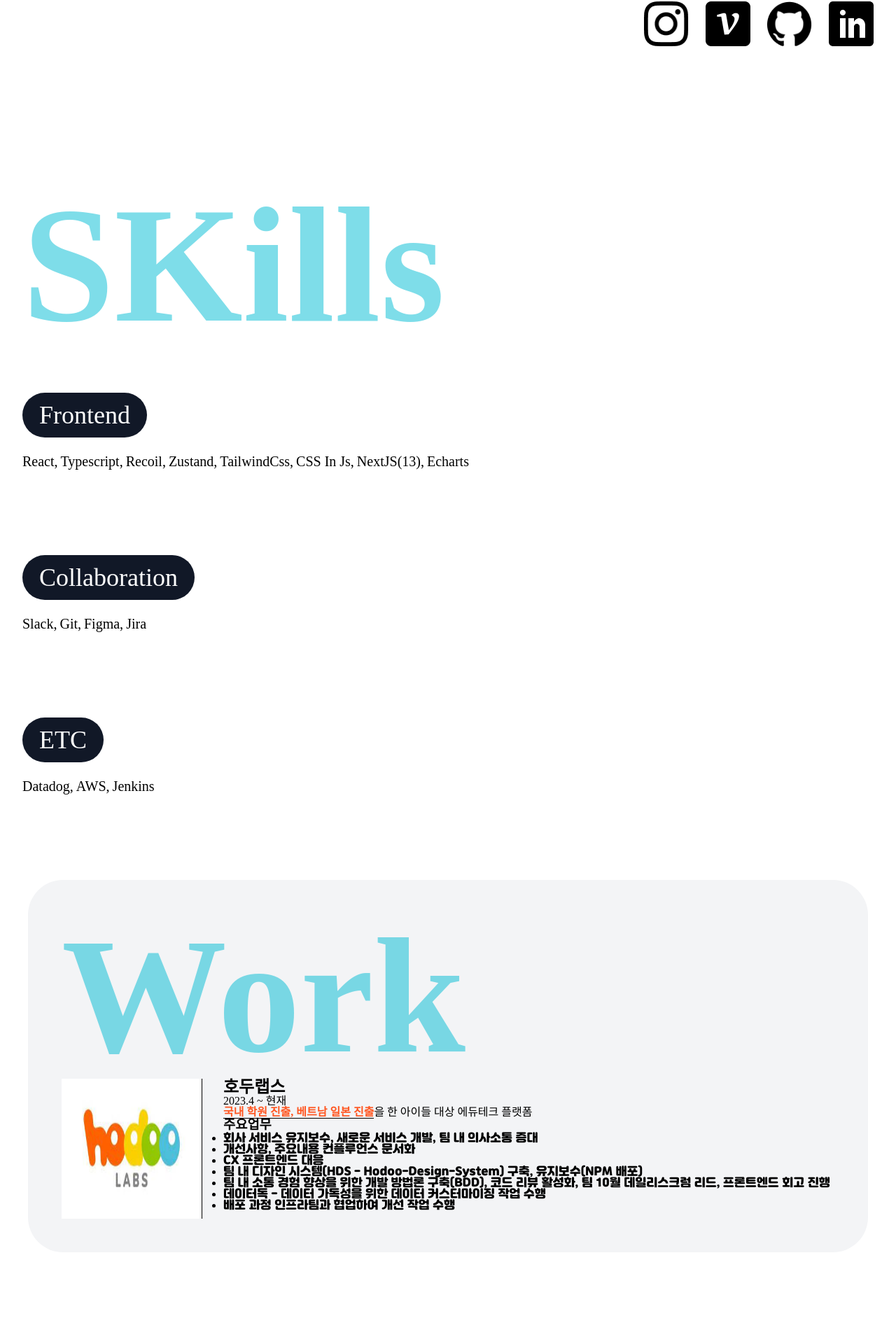
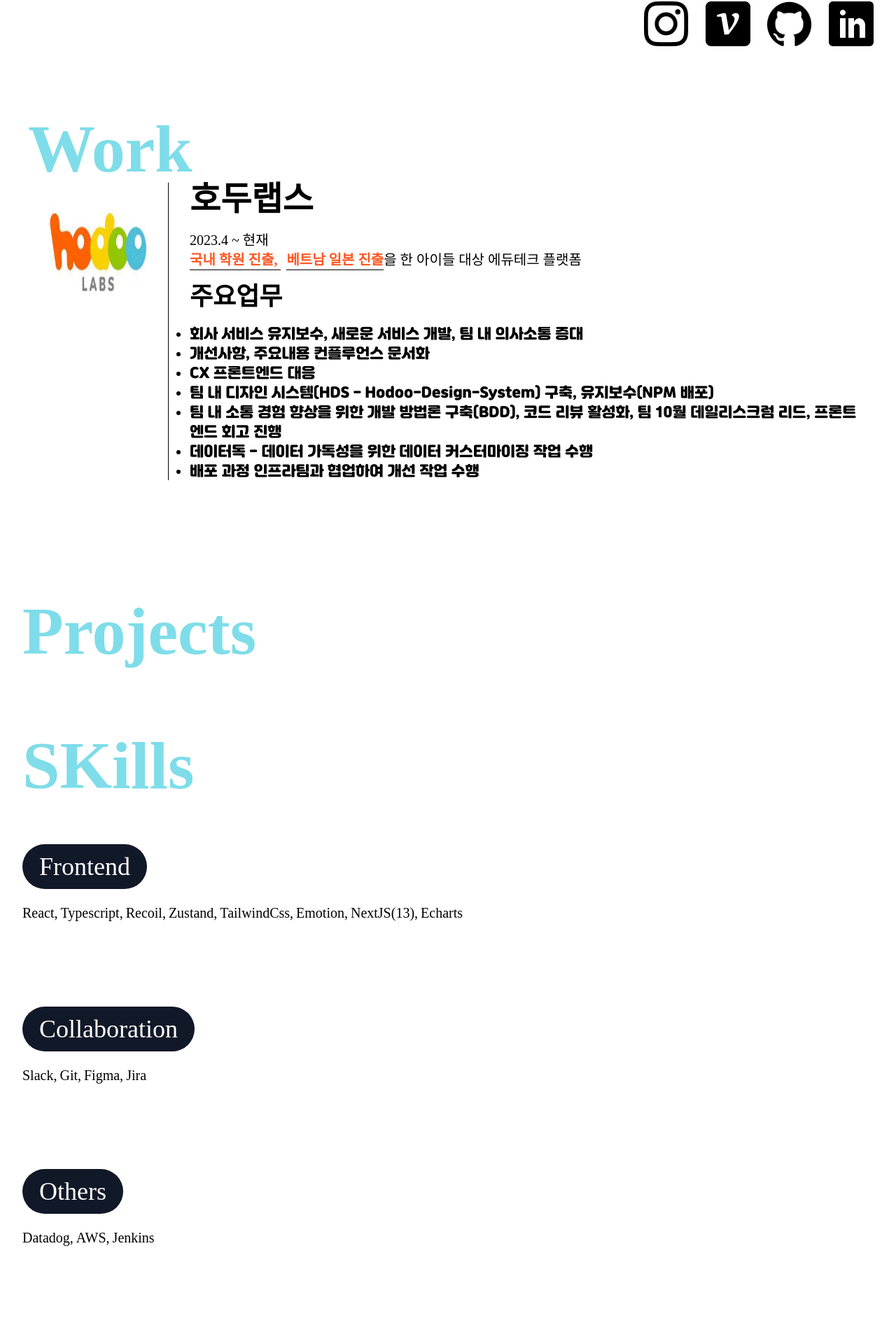
Before and after one commit to endmoseung/moseung-portfolio, a Next.js app: page / in a window 1280 px wide. Shown: the part 632-2552 px from the top of the page at 70% size. Built offline with nearby package versions, Linux system fonts and the light colour scheme.

Commit message:
style: 디자인 수정

```diff
--- a/src/Components/Sections/About.tsx
+++ b/src/Components/Sections/About.tsx
@@ -20,9 +20,7 @@ const About = ({ setCurrentScroll }: AboutProps): ReactElement => {
       <div className="mb-14 text-start font-MainFont text-6xl font-bold leading-[82.5px] transition-all duration-300 tablet:text-5xl tablet:leading-[66px] mobile:text-4xl mobile:leading-[50px]">
         <p>안녕하세요.</p>
         <div className="mb-8 break-keep">
-          <p className=" inline-block whitespace-pre">
-            나만의 코어기술을 가진{' '}
-          </p>
+          <p className="inline-block whitespace-pre ">지치치 않는 열정적인</p>
           <br />
           <p className=" inline-block text-[#FF5722]">
             프론트엔드 개발자 김승모입니다.
--- a/src/Components/Sections/Work.tsx
+++ b/src/Components/Sections/Work.tsx
@@ -20,7 +20,7 @@ const Work = ({ setCurrentScroll }: Section3Props) => {
     <section
       id="Work"
       ref={refs}
-      className=" relative w-full max-w-[1200px] rounded-[50px] bg-gray-100 p-12 mobile:rounded-[30px] mobile:p-8"
+      className=" relative w-full max-w-[1200px] rounded-[50px] mobile:rounded-[30px] mobile:p-8"
     >
       <GoTop isAnimationVisible={isIntersecting}>
         <Highlighter>Work</Highlighter>
@@ -32,12 +32,13 @@ const Work = ({ setCurrentScroll }: Section3Props) => {
           alt="hodoo_image"
           src={'/assets/Images/hodoo.jpeg'}
         />
-        <div className="border-l border-b-black pl-[30px]">
-          <h1>호두랩스</h1>
+        <div className="flex flex-col gap-5 border-l border-b-black pl-[30px]">
+          <h1 className=" text-[48px] mobile:text-[30px] ">호두랩스</h1>
+          <div className="text-xl mobile:text-base">
             <p>2023.4 ~ 현재</p>
             <div className="flex">
               <Link
-              className="whitespace-pre-wrap "
+                className="mr-2 whitespace-pre-wrap"
                 href="https://www.mk.co.kr/news/business/10869152"
               >
                 {'국내 학원 진출, '}
@@ -47,10 +48,14 @@ const Work = ({ setCurrentScroll }: Section3Props) => {
               </Link>
               <p>을 한 아이들 대상 에듀테크 플랫폼</p>
             </div>
-          <h3>주요업무</h3>
+          </div>
+          <h3 className="text-[36px] mobile:text-2xl">주요업무</h3>
           <ul>
             {WorkList.map((work) => (
-              <li className="list-disc font-MainFont" key={work}>
+              <li
+                className="list-disc font-MainFont text-xl mobile:text-base"
+                key={work}
+              >
                 {work}
               </li>
             ))}
--- a/src/Components/Typography/Highlighter.tsx
+++ b/src/Components/Typography/Highlighter.tsx
@@ -12,9 +12,9 @@ interface HighlighterProps {
 const Highlighter = ({ children, className }: HighlighterProps) => {
   return (
     <p
-      className={`${className ? className : ''} block text-[18.75rem]
+      className={`${className ? className : ''} block text-[8rem]
         font-black text-sub !opacity-50
-      tablet:text-[14.75rem] mobile:text-[6rem]`}
+      tablet:text-[6rem] mobile:text-[4rem]`}
     >
       {children}
     </p>
--- a/src/app/page.tsx
+++ b/src/app/page.tsx
@@ -46,9 +46,9 @@ export default function Home() {
     >
       <Header currentScroll={currentScroll} isHeaderShadow={isHeaderShadow} />
       <About setCurrentScroll={setCurrentScroll} />
-      <Skills setCurrentScroll={setCurrentScroll} />
       <Work setCurrentScroll={setCurrentScroll} />
       <Projects setCurrentScroll={setCurrentScroll} />
+      <Skills setCurrentScroll={setCurrentScroll} />
       <Others setCurrentScroll={setCurrentScroll} />
       <Footer />
     </main>
--- a/src/utils/Constant/Constant.ts
+++ b/src/utils/Constant/Constant.ts
@@ -39,7 +39,7 @@ export const SKILLS = [
       'Recoil',
       'Zustand',
       'TailwindCss',
-      'CSS In Js',
+      'Emotion',
       'NextJS(13)',
       'Echarts',
     ] as const,
@@ -50,7 +50,7 @@ export const SKILLS = [
     sub: ['Slack', 'Git', 'Figma', 'Jira'] as const,
   },
   {
-    title: 'ETC' as const,
+    title: 'Others' as const,
     sub: ['Datadog', 'AWS', 'Jenkins'] as const,
   },
 ]
```
Lines whose indentation alone changed are shown as unchanged.
